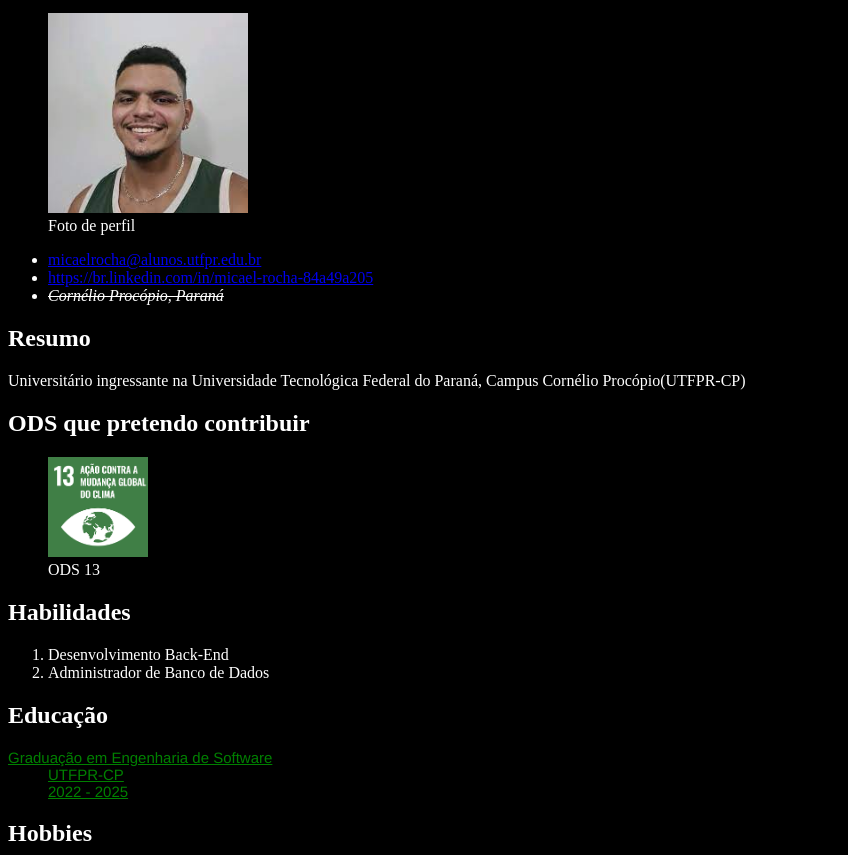
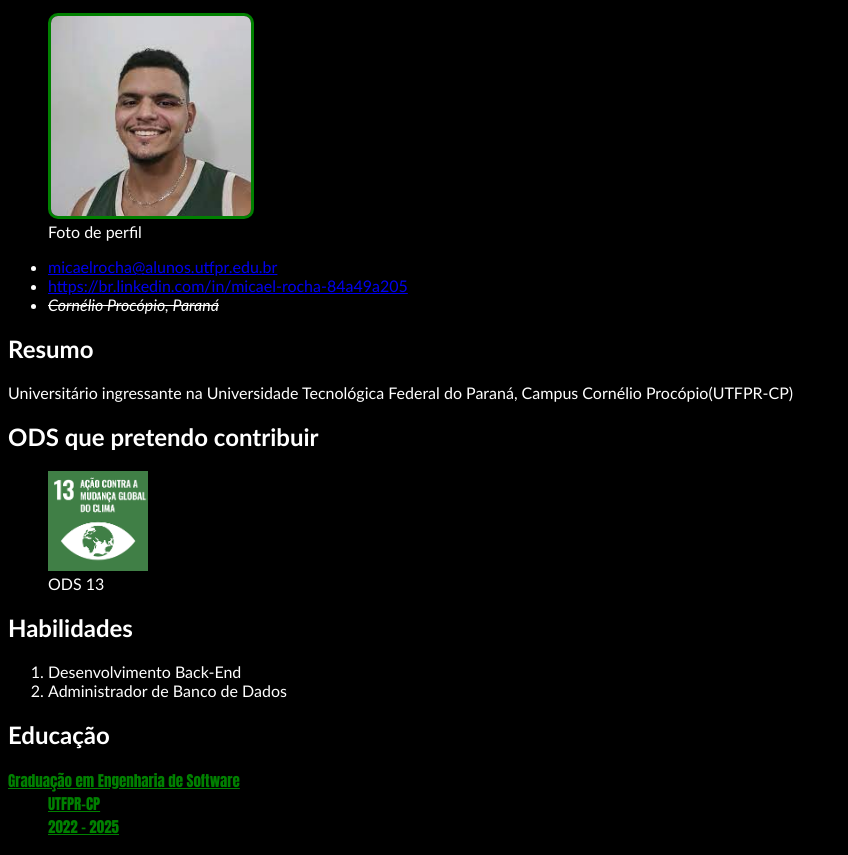
Before and after one commit to eu-micaeu/Solo---FrontEnd-Css-HTML, a plain HTML site: page index.html in a window 1280 px wide. Shown: the part 40-895 px from the top of the page, without its empty margins (0-848 px from the left). Drawn offline with Linux system fonts and the light colour scheme.

Commit message:
Fazendo mais alterações.

```diff
--- a/index.html
+++ b/index.html
@@ -12,7 +12,7 @@
         <main>
             <h1 id="nome">Micael Ribeiro Rocha</h1>
             <figure>
-                <img src="figs/images.jpg" alt="Foto de perfil" width="200" height="200">
+                <img src="figs/images.jpg" id="fotoMinha" alt="Foto de perfil" width="200" height="200">
                 <figcaption>
                     Foto de perfil
                 </figcaption>
@@ -33,7 +33,7 @@
             </p>
             <h2>ODS que pretendo contribuir</h2>
             <figure>
-                <img id="fotoMinha" src="figs/odsimage.png" alt="Imagem da ODS" width="100" height="100">
+                <img src="figs/odsimage.png" alt="Imagem da ODS" width="100" height="100">
                 <figcaption>
                     ODS 13
                 </figcaption>
--- a/style.css
+++ b/style.css
@@ -1,12 +1,12 @@
 body{
   background-color: rgb(0, 0, 0);
   color: rgb(255, 255, 255);
+  font-family: 'Gill Sans', 'Gill Sans MT', Calibri, 'Trebuchet MS', sans-serif;
 }
 
 #nome{
     font-size: 20px;
     color: green;
-    font-family: 'Gill Sans', 'Gill Sans MT', Calibri, 'Trebuchet MS', sans-serif;
     text-decoration: overline;
     font-style:oblique;
 }
@@ -14,7 +14,7 @@ body{
 .subtopico{
     color: green;
     font-size: 15px;
-    font-family:'Franklin Gothic Medium', 'Arial Narrow', Arial, sans-serif;
+    font-family: Impact, Haettenschweiler, 'Arial Narrow Bold', sans-serif;
     text-decoration:underline;
 }
 
@@ -27,10 +27,11 @@ body{
   font-style: italic;
 }
 
-#fotoMinha{
-  background-color: green;
-}
-
 a[href="https://github.com/eu-micaeu"]{
   font-size: 35px;
 }
+
+#fotoMinha{
+  border-radius: 10px;
+  border: 3px solid green;
+}
```
